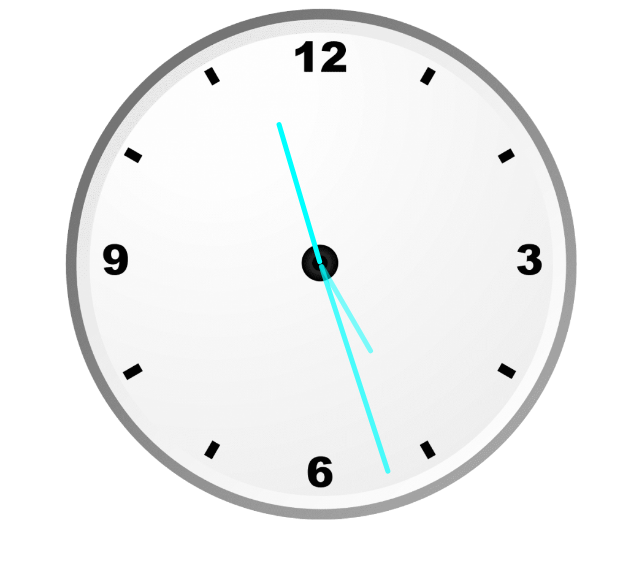
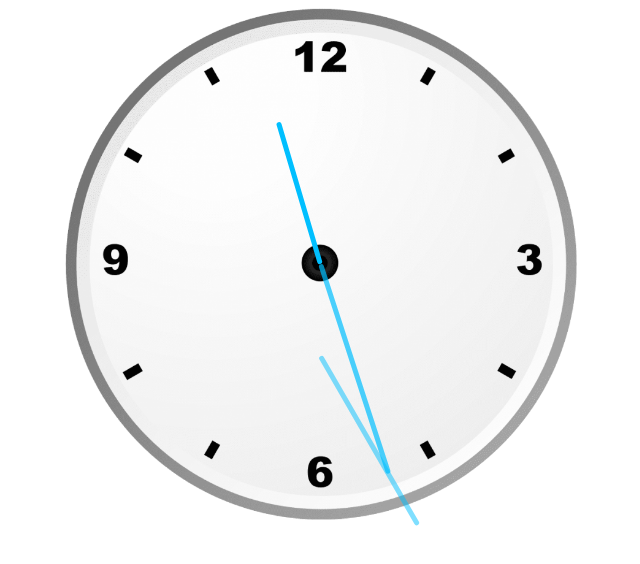
Before and after one commit to nishtha9102/clock, a plain HTML site: page index.html in a window 1280 px wide. Shown: the whole page, without its empty margins (319-959 px from the left). Drawn offline with Linux system fonts and the light colour scheme.

Commit message:
Update style.css
I have increased the length of sec and changed the colour of hr, min, sec to slightly darker shade of blue as sec hand looks good when it is bigger in size. Hope you like it and will accept it for Hacktoberfest 2021.

```diff
--- a/style.css
+++ b/style.css
@@ -12,7 +12,7 @@
 #min,
 #sec {
     position: absolute;
-    background: cyan;
+    background: deepskyblue;
     border-radius: 10px;
     transform-origin: bottom;
 }
@@ -38,7 +38,7 @@
 
 #sec {
     width: 1%;
-    height: 20%;
+    height: 38%;
     top: 30%;
     right: 49.5%;
     opacity: 0.5;
```
